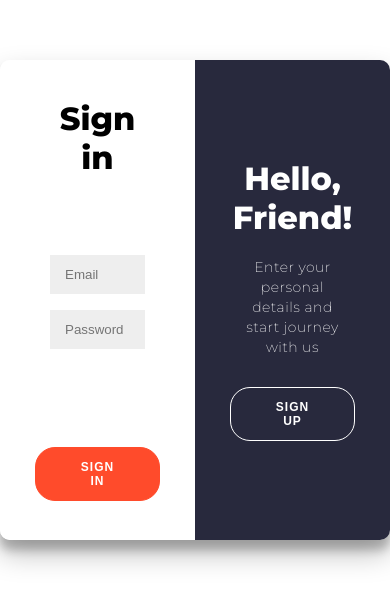
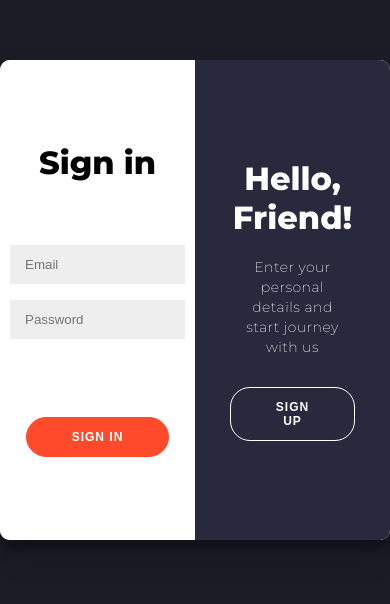
Before and after one commit to cr1337-sudo/reservations-mernapp, a React (Create React App) app in the folder reservas-ui/: page /login in a window 390 px wide. Shown: the part 122-726 px from the top of the page. Built offline with nearby package versions, Linux system fonts and the light colour scheme.

Commit message:
login responsive

```diff
--- a/reservas-ui/src/pages/logReg/LogReg.jsx
+++ b/reservas-ui/src/pages/logReg/LogReg.jsx
@@ -3,9 +3,11 @@ import "./logReg.scss";
 import { AuthContext } from "../../context/authContext/AuthContext";
 import {errorNull} from "../../context/authContext/AuthActions"
 import { login, register } from "../../context/authContext/apiCalls";
+import {ThemeContext} from "../../context/themeContext/ThemeContext.js"
 
 const LogReg = () => {
   const { dispatch, error } = useContext(AuthContext);
+  const {theme} = useContext(ThemeContext)
   const [loginTarget, setLoginTarget] = useState(false);
   const [registerInfo, setRegisterInfo] = useState({});
   const [loginInfo, setLoginInfo] = useState({});
@@ -38,7 +40,7 @@ const LogReg = () => {
     }
   };
   return (
-    <div className="c">
+    <div className={`c ${theme === "light" ? "light" : ""}`}>
       <div
         className={`container ${loginTarget ? "right-panel-active" : ""}`}
         id="container"
--- a/reservas-ui/src/pages/logReg/logReg.scss
+++ b/reservas-ui/src/pages/logReg/logReg.scss
@@ -1,4 +1,5 @@
 @import url("https://fonts.googleapis.com/css?family=Montserrat:400,800");
+@import "../../variables";
 
 * {
   box-sizing: border-box;
@@ -9,6 +10,11 @@
   justify-content: center;
   align-items: center;
   height: 100vh;
+  background-color: rgba(28, 28, 39, 1);
+
+  &.light {
+    background-color: $bgLight;
+  }
   h1 {
     font-weight: bold;
     margin: 0;
@@ -224,11 +230,19 @@
     width: 40px;
   }
 
-  .error{
+  .error {
     margin: 5px;
     padding: 8px;
     color: white;
-    background-color: lighten(red,10%);
+    background-color: lighten(red, 10%);
     border: 1px solid red;
   }
 }
+
+@media (max-width: 600px) {
+  .form-container {
+    form {
+      padding: 0 10px;
+    }
+  }
+}
```
